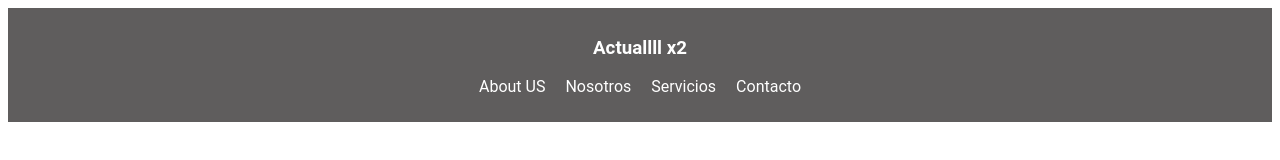
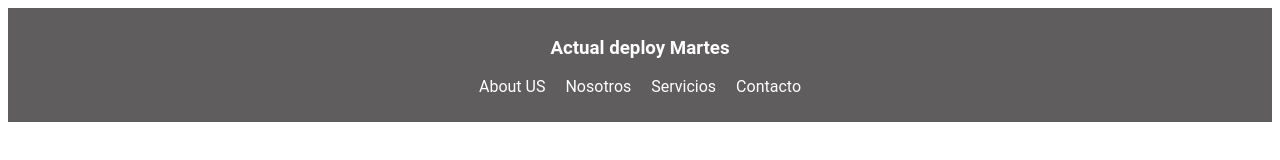
Before and after one commit to maru33luc/maq-viernes, an Angular app: page / in a window 1280 px wide. Shown: the top 160 px of the page. Built offline with nearby package versions, Linux system fonts and the light colour scheme.

Commit message:
Update header title in app.component.html for clarity

```diff
--- a/src/app/app.component.html
+++ b/src/app/app.component.html
@@ -3,7 +3,7 @@
 
 <header>
   <nav>
-    <h3>Actuallll x2</h3>
+    <h3>Actual deploy Martes</h3>
     <ul>
       <li><a [routerLink]="['about']">About US</a></li>
       <li><a href="#">Nosotros</a></li>
```
